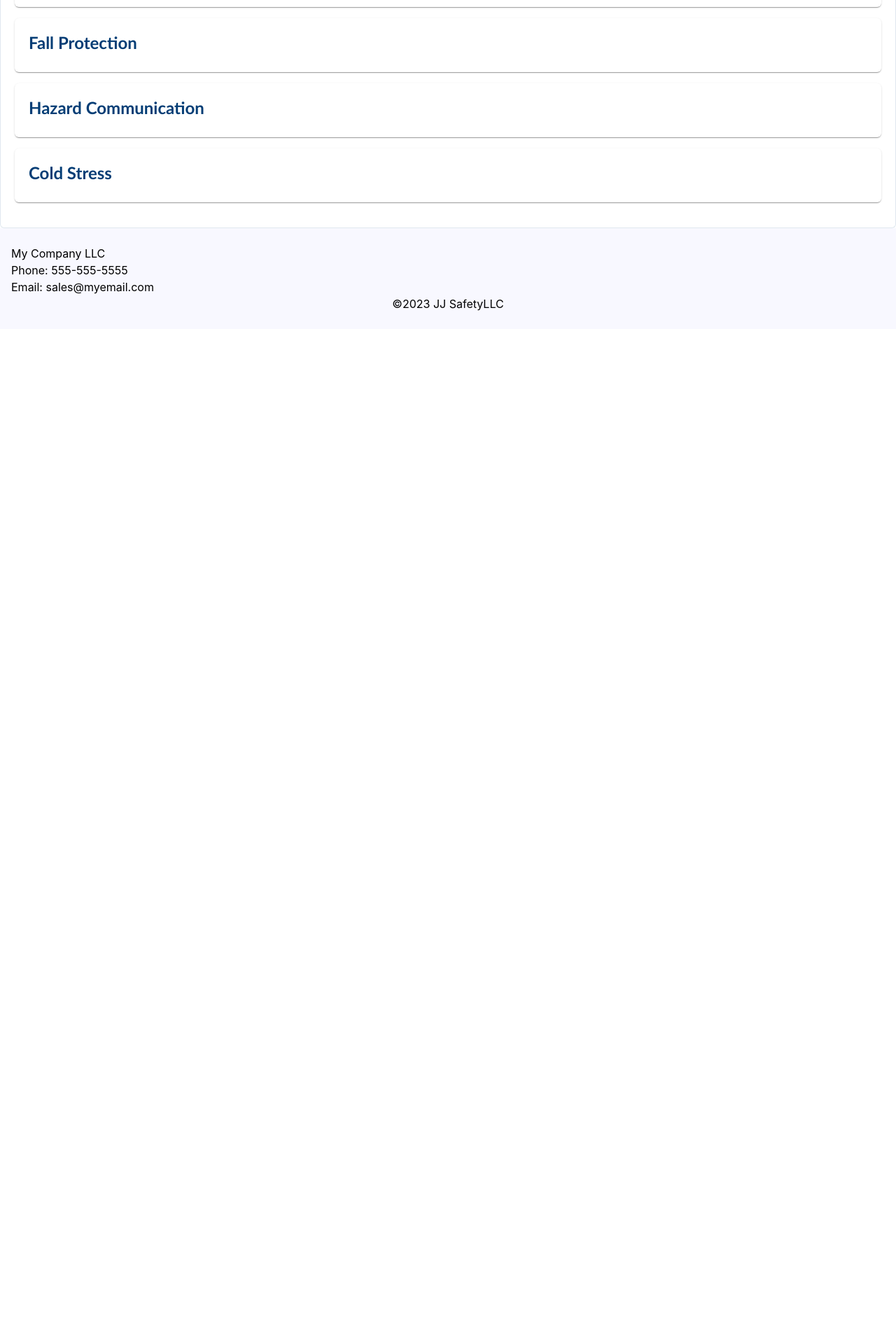
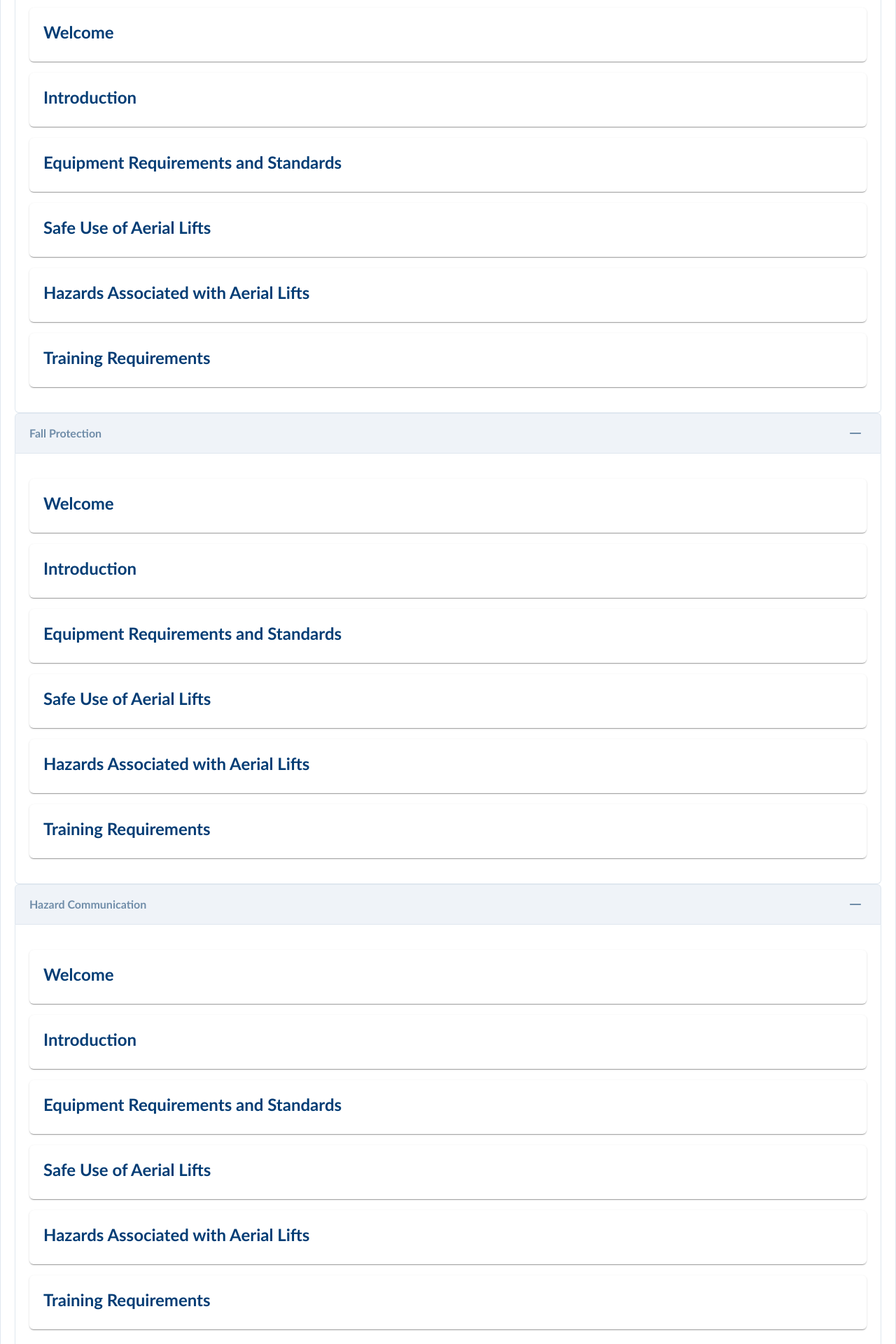
Before and after one commit to j1powder/LMS-React-Version, a React (Create React App) app in the folder lms-react-version/: page /Dashboard in a window 1280 px wide. Shown: the part 400-2320 px from the top of the page at 70% size. Before the commit the page ends 870 px from the top, so only its background shows below. Built offline with nearby package versions, Linux system fonts and the light colour scheme.

Commit message:
Add files via upload

```diff
--- a/lms-react-version/package.json
+++ b/lms-react-version/package.json
@@ -10,6 +10,7 @@
     "primereact": "^9.2.1",
     "react": "^18.2.0",
     "react-dom": "^18.2.0",
+    "react-player": "^2.12.0",
     "react-router-dom": "^6.9.0",
     "react-scripts": "5.0.1",
     "web-vitals": "^2.1.4"
--- a/lms-react-version/src/LoggedinComponents/Courses.js
+++ b/lms-react-version/src/LoggedinComponents/Courses.js
@@ -1,5 +1,6 @@
 import { Card } from 'primereact/card';
-import React from 'react';
+import React, { useState } from 'react';
+import ReactPlayer from 'react-player';
 //import { OrderList } from 'primereact/orderlist';
 //import { ProductService } from './service/ProductService';
 //theme
@@ -12,27 +13,42 @@ import "primereact/resources/primereact.min.css";
 import "primeicons/primeicons.css";
 
 
+const Courses = () => {
+    const [isWelcome, setIsWelcome] = useState(false);
+    //const [isIntro, setIsIntro] = useState(false);
 
-const Courses = () => {
-
+    const welcomeHandler = () => {
+      setIsWelcome(true);
+    }
 
      const items = [
-        {name: 'Video 1', title: 'Introduction'},
-        {name: 'Video 2', title: 'Welcome'},
-        {name: 'Video 3', title: 'Course Content'},
-        {name: 'Video 4', title: 'Welcome'},
-        {name: 'Video 5', title: 'Welcome'},
-        {name: 'Video 6', title: 'Welcome'}
+        {name: 'Video 1', title: 'Welcome'},
+        {name: 'Video 2', title: 'Introduction'},
+        {name: 'Video 3', title: 'Equipment Requirements and Standards'},
+        {name: 'Video 4', title: 'Safe Use of Aerial Lifts'},
+        {name: 'Video 5', title: 'Hazards Associated with Aerial Lifts'},
+        {name: 'Video 6', title: 'Training Requirements'}
      ];
 
      const createSections = (item) => {
-        return <table><td>{item.name}</td><td>{item.title}</td></table>
+        return <h4> {item.name} {item.title}</h4>
      }
 
+/*      const welcomeVideo = () => {
+
+      return <div>
+         <ReactPlayer url="https://player.vimeo.com/video/519129758" />
+      </div>
+     } */
 
     return <>
     <Card title="Aerial Lifts">
-    <h4> {items.map(createSections)}</h4>
+    <h4 onClick={welcomeHandler}> {items.map(createSections)}</h4>
+
+    {isWelcome && <div>
+         <ReactPlayer url="https://player.vimeo.com/video/519129758" controls />
+      </div>}
+
     </Card>
     </>
 }
--- a/lms-react-version/src/LoggedinComponents/Dashboard.js
+++ b/lms-react-version/src/LoggedinComponents/Dashboard.js
@@ -26,10 +26,39 @@ const clickHandler = () => {
     </Panel>
 
     {!isClicked && <Panel header="My Courses" toggleable>
- <Card className='coursecard' title="Aerial Lifts" onClick={clickHandler}></Card>
-    <Card className='coursecard' title="Fall Protection"></Card>
-    <Card className='coursecard' title="Hazard Communication"></Card>
-    <Card className='coursecard' title="Cold Stress"></Card>
+        <Panel header="Aerial Lifts" toggleable>
+            <Card className='coursecard' title="Welcome"></Card>
+            <Card className='coursecard' title="Introduction"></Card>
+            <Card className='coursecard' title="Equipment Requirements and Standards"></Card>
+            <Card className='coursecard' title="Safe Use of Aerial Lifts"></Card>
+            <Card className='coursecard' title="Hazards Associated with Aerial Lifts"></Card>
+            <Card className='coursecard' title="Training Requirements"></Card>
+        </Panel>
+        <Panel header="Fall Protection" toggleable>
+        <Card className='coursecard' title="Welcome"></Card>
+            <Card className='coursecard' title="Introduction"></Card>
+            <Card className='coursecard' title="Equipment Requirements and Standards"></Card>
+            <Card className='coursecard' title="Safe Use of Aerial Lifts"></Card>
+            <Card className='coursecard' title="Hazards Associated with Aerial Lifts"></Card>
+            <Card className='coursecard' title="Training Requirements"></Card>
+        </Panel>
+        <Panel header="Hazard Communication" toggleable>
+        <Card className='coursecard' title="Welcome"></Card>
+            <Card className='coursecard' title="Introduction"></Card>
+            <Card className='coursecard' title="Equipment Requirements and Standards"></Card>
+            <Card className='coursecard' title="Safe Use of Aerial Lifts"></Card>
+            <Card className='coursecard' title="Hazards Associated with Aerial Lifts"></Card>
+            <Card className='coursecard' title="Training Requirements"></Card>
+        </Panel>
+        <Panel header="Cold Stress" toggleable>
+        <Card className='coursecard' title="Welcome"></Card>
+            <Card className='coursecard' title="Introduction"></Card>
+            <Card className='coursecard' title="Equipment Requirements and Standards"></Card>
+            <Card className='coursecard' title="Safe Use of Aerial Lifts"></Card>
+            <Card className='coursecard' title="Hazards Associated with Aerial Lifts"></Card>
+            <Card className='coursecard' title="Training Requirements"></Card>
+        </Panel>
+
 </Panel> }
 
 {isClicked && <Panel header="My Courses" toggleable><Courses></Courses></Panel>}
```
Also changed, not shown: lms-react-version/firebase.json (added), 27 other files (tests, documents, lock files or other folders).
